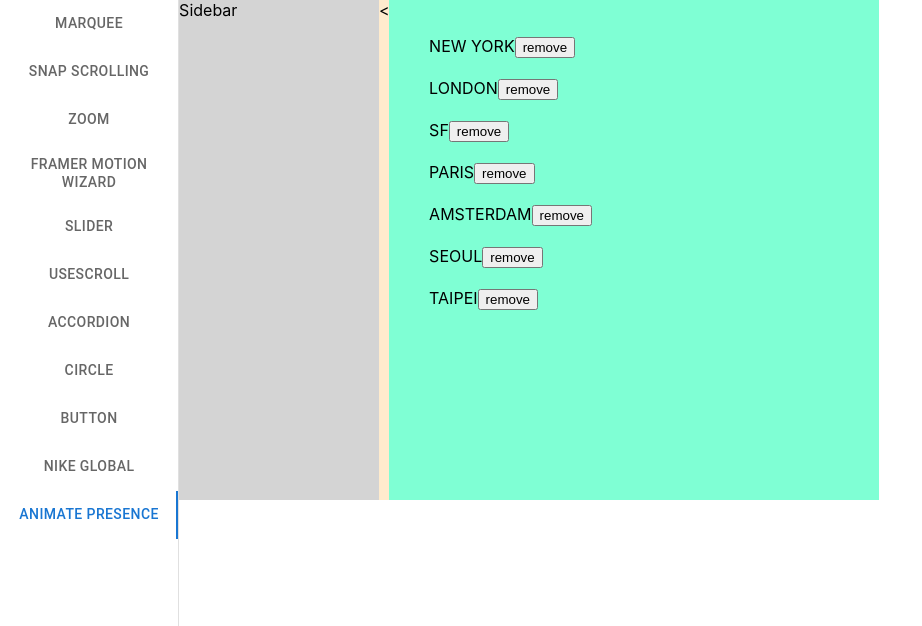
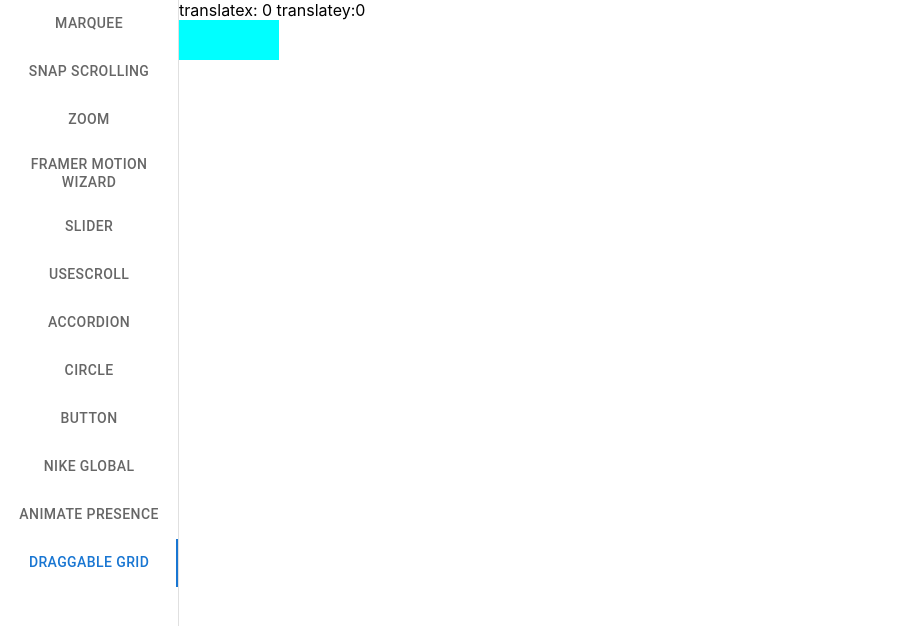
Before and after one commit to hwhong/play, a React (Create React App) app: page / in a window 1280 px wide. Shown: the top 626 px of the page, without its empty margins (0-922 px from the left). Built offline with nearby package versions, Linux system fonts and the light colour scheme.

Commit message:
fix: success with grid

```diff
--- a/src/App.tsx
+++ b/src/App.tsx
@@ -1,20 +1,22 @@
-import React from "react";
 import styles from "./App.module.css";
-import { Wizard } from "./components/wizard/wizard";
+import { Accordion } from "./components/accordion/accordion";
+import { AnimatePresenceExample } from "./components/animate-presence/animate-presence";
+import { Button } from "./components/button/button";
+import { InfiniteCircle } from "./components/infinite-circle/infinite-circle";
 // import { IPadCursor } from "./components/ipad-cursor/ipad-cursor";
 import { Marquee } from "./components/marquee/marquee";
+import { NikeGlobal } from "./components/nike-global/nike-global";
+import { RetoolGrid } from "./components/retool-grid/retool-grid";
+import { ScrollListener } from "./components/scroll-listener/scroll-listener";
+import { Slider } from "./components/slider/slider";
 import { SnapScrolling } from "./components/snap-scrolling/snap-scrolling";
+import { Wizard } from "./components/wizard/wizard";
 import { Zoom } from "./components/zoom/zoom";
-import { Slider } from "./components/slider/slider";
-import { ScrollListener } from "./components/scroll-listener/scroll-listener";
-import { Accordion } from "./components/accordion/accordion";
-import { InfiniteCircle } from "./components/infinite-circle/infinite-circle";
-import { Button } from "./components/button/button";
-import { NikeGlobal } from "./components/nike-global/nike-global";
+import Box from "@mui/material/Box";
+import Tab from "@mui/material/Tab";
 import Tabs from "@mui/material/Tabs";
-import Tab from "@mui/material/Tab";
-import Box from "@mui/material/Box";
-import { AnimatePresenceExample } from "./components/animate-presence/animate-presence";
+import React from "react";
+
 // import { Parallax } from "./components/parallax/parallax";
 
 interface Content {
@@ -46,7 +48,7 @@ function TabPanel(props: TabPanelProps) {
 }
 
 function App() {
-  const [value, setValue] = React.useState(10);
+  const [value, setValue] = React.useState(11);
 
   const handleChange = (event: React.SyntheticEvent, newValue: number) => {
     setValue(newValue);
@@ -87,6 +89,10 @@ function App() {
       name: "Animate Presence",
       node: <AnimatePresenceExample />,
     },
+    {
+      name: "Draggable Grid",
+      node: <RetoolGrid />,
+    },
   ];
 
   return (
--- a/src/components/retool-grid/draggable.tsx
+++ b/src/components/retool-grid/draggable.tsx
@@ -2,15 +2,13 @@ import React from "react";
 
 interface DraggableState {
   isDragging: boolean;
-
   originalX: number;
   originalY: number;
-
   translateX: number;
   translateY: number;
-
   lastTranslateX: number;
   lastTranslateY: number;
+  multiplier: number;
 }
 interface Props {
   onDragStart?: () => void;
@@ -25,22 +23,18 @@ interface Props {
 export default class Draggable extends React.Component<Props, DraggableState> {
   state = {
     isDragging: false,
-
     originalX: 0,
     originalY: 0,
-
     translateX: 0,
     translateY: 0,
-
     lastTranslateX: 0,
     lastTranslateY: 0,
+    multiplier: 0,
   };
-
   componentWillUnmount() {
     window.removeEventListener("mousemove", this.handleMouseMove);
     window.removeEventListener("mouseup", this.handleMouseUp);
   }
-
   handleMouseDown = ({
     clientX,
     clientY,
@@ -50,18 +44,15 @@ export default class Draggable extends React.Component<Props, DraggableState> {
   }) => {
     window.addEventListener("mousemove", this.handleMouseMove);
     window.addEventListener("mouseup", this.handleMouseUp);
-
     if (this.props.onDragStart) {
       this.props.onDragStart();
     }
-
     this.setState({
       originalX: clientX,
       originalY: clientY,
       isDragging: true,
     });
   };
-
   handleMouseMove = ({
     clientX,
     clientY,
@@ -70,45 +61,46 @@ export default class Draggable extends React.Component<Props, DraggableState> {
     clientY: number;
   }) => {
     const { isDragging } = this.state;
-    const { onDrag } = this.props;
-    console.log(clientX);
+    const { onDrag, n } = this.props;
+    // console.log(clientX);
     if (!isDragging) {
       return;
     }
+    // "where i am in the container" - "where I dragged from" + "offset from my very beginning"
+    // clientX - this.state.originalX = how much I moved
+    // lastTranslateX: where I was originally in the dom when the broswer painted me
 
-    this.setState(
-      (prevState) => {
-        const newX = clientX - prevState.originalX + prevState.lastTranslateX;
-        const newY = clientY - prevState.originalY + prevState.lastTranslateY;
+    // const newX = clientX - this.state.originalX + this.state.lastTranslateX;
+    const newY = clientY - this.state.originalY + this.state.lastTranslateY;
 
-        return {
-          translateX: newX,
+    // problem is, after it went left, horizonalDiff is negative
+    // when we go right again, horinzontalDiff is poistive, but its less than the current translateX
+    // so it will get the negative n
+
+    const horizontalDiff =
+      clientX - this.state.originalX + this.state.lastTranslateX;
+    const multiplier = Math.floor(Math.abs(horizontalDiff) / n);
+
+    if (multiplier !== this.state.multiplier) {
+      const dir = horizontalDiff > this.state.translateX ? n : -n;
+
+      const translateX = this.state.translateX + dir;
+      this.setState({
+        translateX,
         translateY: newY,
-        };
-      },
-      () => {
-        if (onDrag) {
-          onDrag({
-            translateX: this.state.translateX,
-            translateY: this.state.translateY,
+        multiplier,
       });
     }
-      }
-    );
   };
-
   handleMouseUp = () => {
     window.removeEventListener("mousemove", this.handleMouseMove);
     window.removeEventListener("mouseup", this.handleMouseUp);
-
     this.setState(
       {
-        originalX: 0,
-        originalY: 0,
         lastTranslateX: this.state.translateX,
         lastTranslateY: this.state.translateY,
-
         isDragging: false,
+        multiplier: 0,
       },
       () => {
         if (this.props.onDragEnd) {
@@ -117,23 +109,154 @@ export default class Draggable extends React.Component<Props, DraggableState> {
       }
     );
   };
-
   render() {
     const { children } = this.props;
     const { translateX, translateY, isDragging } = this.state;
-
     const dragStyle = isDragging ? { opacity: 0.8, cursor: "grabbing" } : {};
-
     return (
+      <>
+        <div>{`translatex: ${translateX} translatey:${translateY}`}</div>
         <div
           onMouseDown={this.handleMouseDown}
           style={{
-          transform: `translate(${translateX}px, ${translateY}px)`,
+            transform: `translate(
+                ${translateX}px, ${translateY}px)`,
             ...dragStyle,
           }}
         >
           {children}
         </div>
+      </>
     );
   }
 }
+// import React from "react";
+
+// interface DraggableState {
+//   isDragging: boolean;
+
+//   x: number;
+//   y: number;
+// }
+// interface Props {
+//   onDragStart?: () => void;
+//   onDragEnd?: () => void;
+//   onDrag?: (value: { translateX: number; translateY: number }) => void;
+//   children: React.ReactNode;
+//   n: number;
+// }
+// // origin is the starting point
+// // lastTranslateX is where it was left off
+// // translateX is the current
+// export default class Draggable extends React.Component<Props, DraggableState> {
+//   state = {
+//     isDragging: false,
+
+//     x: 0,
+//     y: 0,
+//   };
+
+//   componentWillUnmount() {
+//     window.removeEventListener("mousemove", this.handleMouseMove);
+//     window.removeEventListener("mouseup", this.handleMouseUp);
+//   }
+
+//   handleMouseDown = ({
+//     clientX,
+//     clientY,
+//   }: {
+//     clientX: number;
+//     clientY: number;
+//   }) => {
+//     window.addEventListener("mousemove", this.handleMouseMove);
+//     window.addEventListener("mouseup", this.handleMouseUp);
+
+//     if (this.props.onDragStart) {
+//       this.props.onDragStart();
+//     }
+//     console.log(clientX, clientY);
+//     this.setState({
+//       x: clientX,
+//       y: clientY,
+//       isDragging: true,
+//     });
+//   };
+
+//   handleMouseMove = ({
+//     clientX,
+//     clientY,
+//   }: {
+//     clientX: number;
+//     clientY: number;
+//   }) => {
+//     const { isDragging } = this.state;
+//     const { onDrag } = this.props;
+
+//     console.log(clientX);
+//     if (!isDragging) {
+//       return;
+//     }
+
+//     this.setState({ x: clientX, y: clientY });
+
+//     // this.setState(
+//     //   (prevState) => {
+//     //     const newX = clientX - prevState.originalX + prevState.lastTranslateX;
+//     //     const newY = clientY - prevState.originalY + prevState.lastTranslateY;
+
+//     //     return {
+//     //       translateX: newX,
+//     //       translateY: newY,
+//     //     };
+//     //   },
+//     //   () => {
+//     //     if (onDrag) {
+//     //       onDrag({
+//     //         translateX: this.state.translateX,
+//     //         translateY: this.state.translateY,
+//     //       });
+//     //     }
+//     //   }
+//     // );
+//   };
+
+//   handleMouseUp = () => {
+//     window.removeEventListener("mousemove", this.handleMouseMove);
+//     window.removeEventListener("mouseup", this.handleMouseUp);
+
+//     this.setState(
+//       {
+//         isDragging: false,
+//       },
+//       () => {
+//         if (this.props.onDragEnd) {
+//           this.props.onDragEnd();
+//         }
+//       }
+//     );
+//   };
+
+//   render() {
+//     const { children } = this.props;
+//     const { x, y, isDragging } = this.state;
+
+//     const dragStyle = isDragging ? { opacity: 0.8, cursor: "grabbing" } : {};
+
+//     return (
+//       <>
+//         <div>
+//           `x:${x} y:${y}`
+//         </div>
+//         <div
+//           onMouseDown={this.handleMouseDown}
+//           style={{
+//             transform: `translate(${x}px, ${y}px)`,
+//             ...dragStyle,
+//           }}
+//         >
+//           {children}
+//         </div>
+//       </>
+//     );
+//   }
+// }
--- /dev/null
+++ b/src/components/retool-grid/retool-grid.module.css
@@ -0,0 +1,10 @@
+.root {
+  width: 100%;
+  height: 100%;
+}
+
+.elem {
+  width: 100px;
+  height: 40px;
+  background-color: aqua;
+}
--- a/src/components/retool-grid/retool-grid.tsx
+++ b/src/components/retool-grid/retool-grid.tsx
@@ -1,5 +1,13 @@
+import Draggable from "./draggable";
+import styles from "./retool-grid.module.css";
 import React from "react";
 
 export function RetoolGrid() {
-  return <></>;
+  return (
+    <div className={styles.root}>
+      <Draggable n={80}>
+        <div className={styles.elem}></div>
+      </Draggable>
+    </div>
+  );
 }
```
Lines whose indentation alone changed are shown as unchanged.
